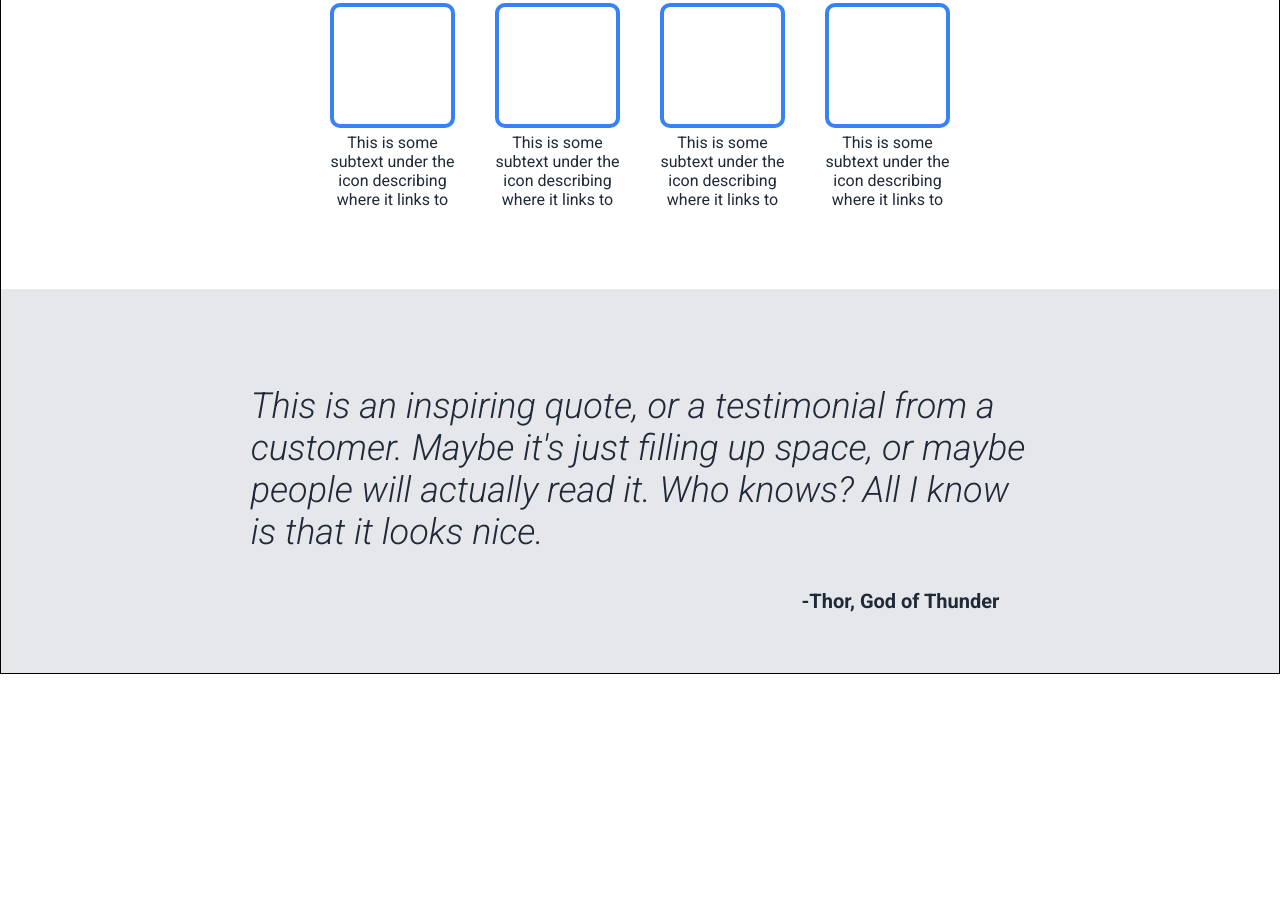
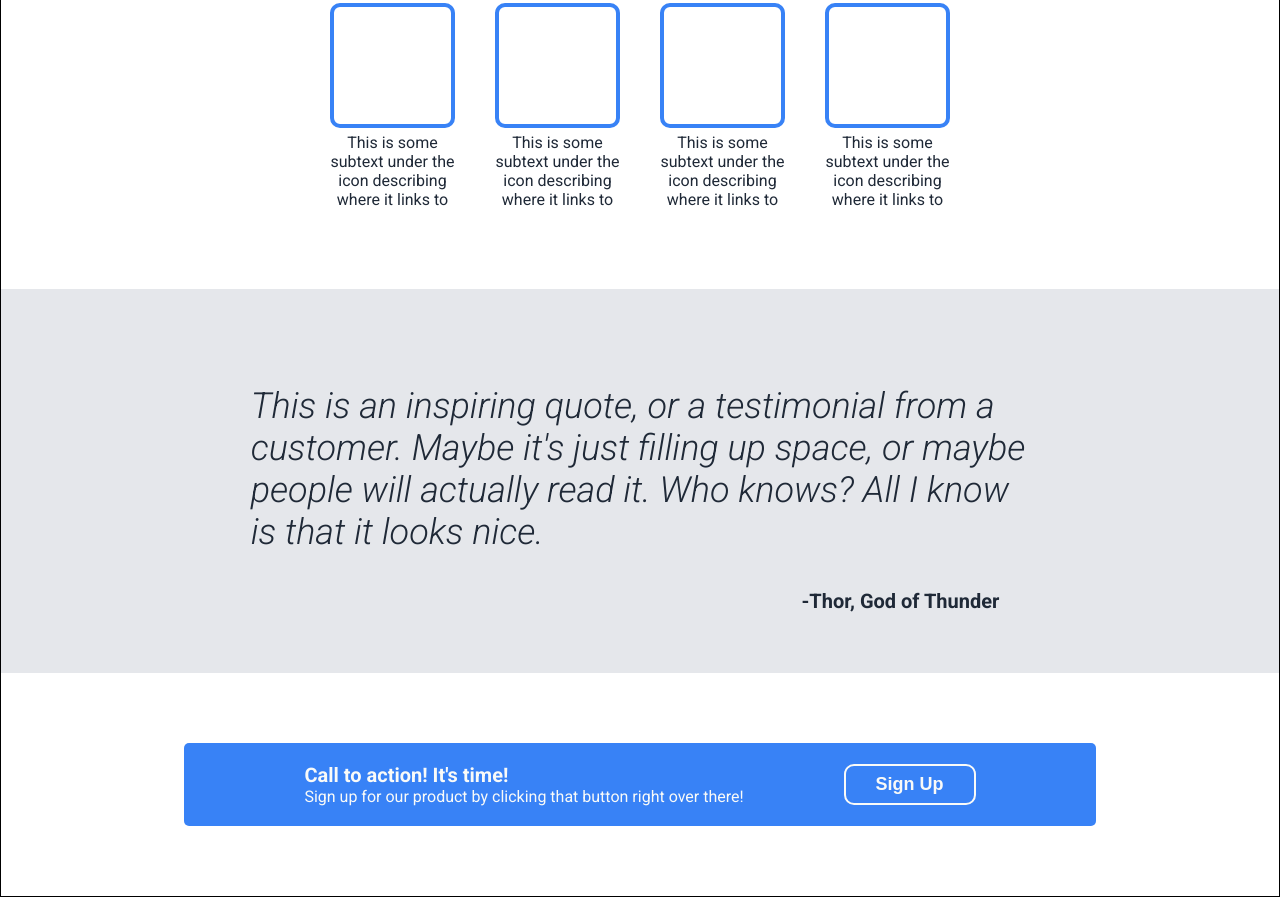
Before and after one commit to keenanhallas/odin-landing-page, a plain HTML site: page index.html in a window 1280 px wide. Shown: the part 754-1651 px from the top of the page. Before the commit the page ends 1428 px from the top, so only its background shows below. Drawn offline with Linux system fonts and the light colour scheme.

Commit message:
Build & style the callto action section

```diff
--- a/css/style.css
+++ b/css/style.css
@@ -13,7 +13,8 @@ body {
 .header,
 .hero-banner,
 .random-info,
-.quote-section {
+.quote-section,
+.call-to-action {
     padding: 0px 40px;
 }
 
@@ -51,7 +52,8 @@ a {
 
 .header-logo,
 .main-title,
-.sign-up-button {
+.sign-up-button,
+.sign-up-block {
     color: #F9FAF8;
 }
 
@@ -88,8 +90,11 @@ a {
     background-color: #3882F6;
     font-size: 18px;
     font-weight: bold;
-    padding: 10px 30px;
+    padding: 8px 30px;
     border-radius: 10px;
+}
+
+.info-signup .sign-up-button {
     border: none;
 }
 
@@ -171,3 +176,40 @@ a {
     font-size: 20px;
     font-weight: bold;
 }
+
+.call-to-action {
+    display: flex;
+    justify-content: center;
+    align-items: center;
+    padding-top: 70px;
+    padding-bottom: 70px;
+}
+
+.sign-up-block {
+    background-color: #3882F6;
+    display: flex;
+    justify-content: space-between;
+    align-items: center;
+    padding: 20px 120px;
+    margin: 0px 40px;
+    border-radius: 5px;
+    gap: 100px;
+}
+
+.info-text {
+    flex: 1 1 auto;
+}
+
+.action-button {
+    border: 2px solid #F9FAF8;
+    flex: 0 0 auto;
+}
+
+.attention {
+    font-size: 20px;
+    font-weight: bold;
+}
+
+.info-text p {
+    margin: 0px;
+}
--- a/index.html
+++ b/index.html
@@ -56,6 +56,15 @@
                     <span class="quote-credit">-Thor, God of Thunder</span>
                 </div>
             </div>
+            <div class="call-to-action">
+                <div class="sign-up-block">
+                    <div class="info-text">
+                        <p class="attention">Call to action! It's time!</p>
+                        <p>Sign up for our product by clicking that button right over there!</p>
+                    </div>
+                    <button class="sign-up-button action-button">Sign Up</button>
+                </div>
+            </div>
         </div>
     </body>
 </html>
```
